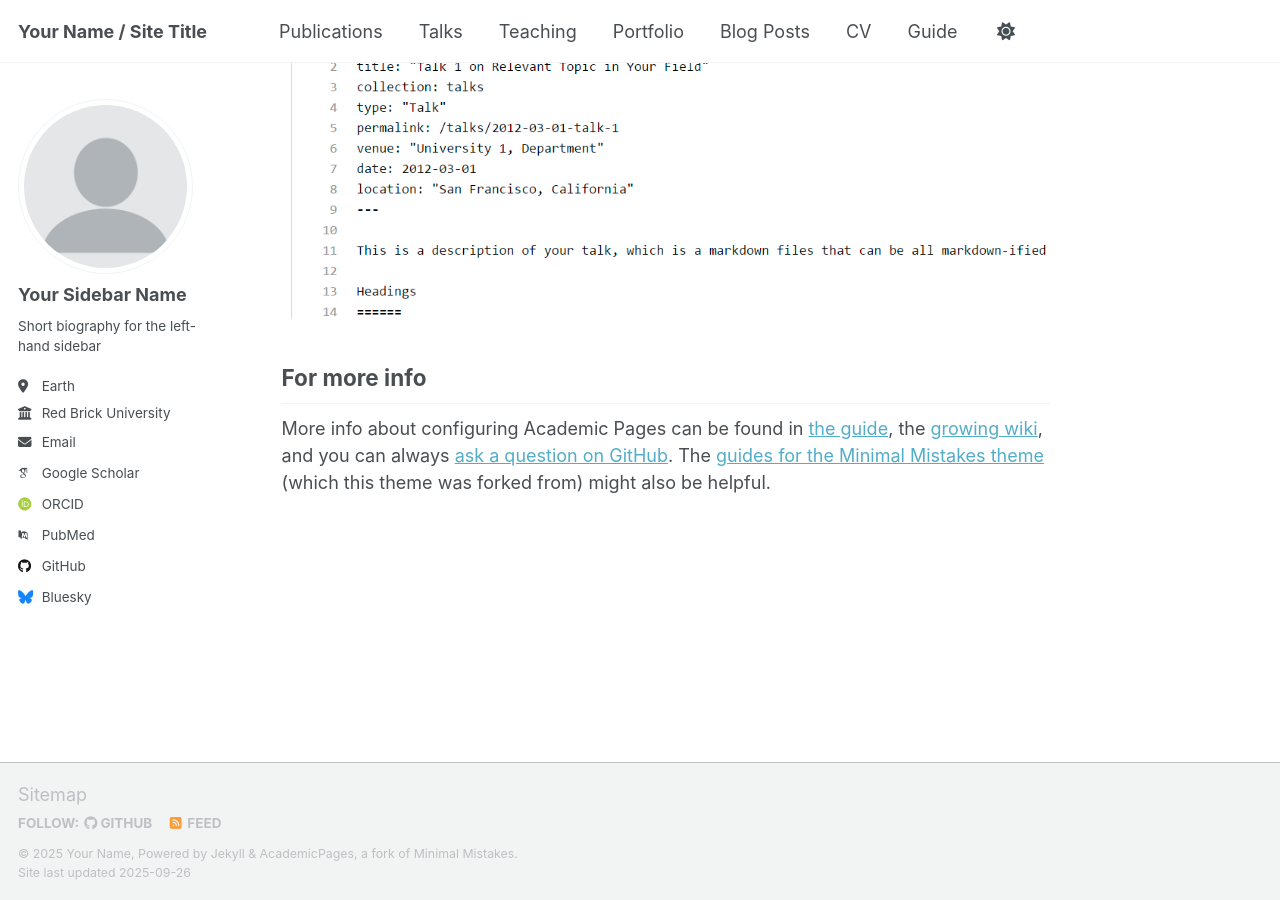
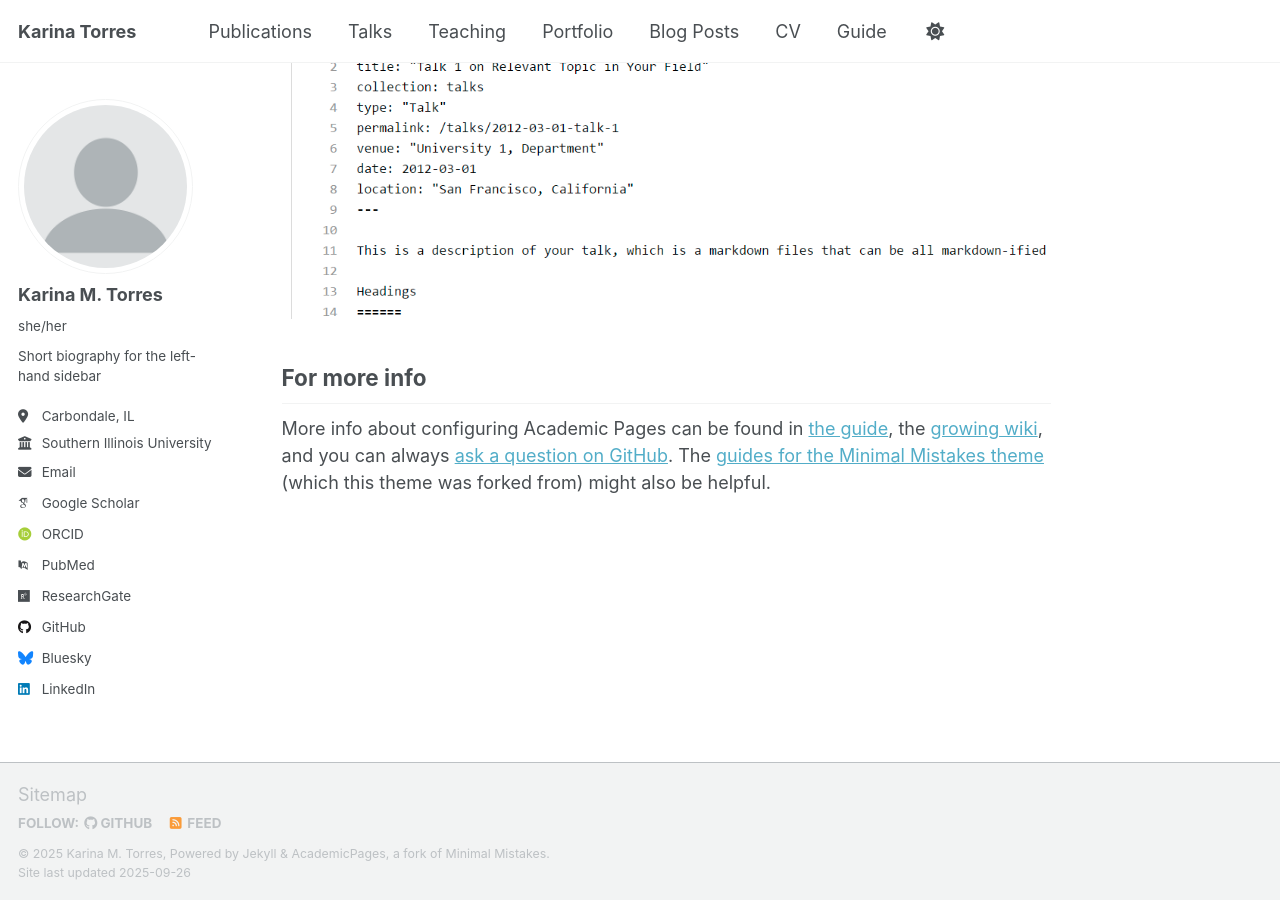
Before and after one commit to KTorres23/KTorres23.github.io, a Jekyll site: the page built from _pages/about.md, in a window 1280 px wide and 900 px high, scrolled down 2880 px. Built offline with Jekyll 4.4.1, drawn with Linux system fonts in a browser that asks for light colours; some web fonts are replaced; a script that is not in the unit is left out.

Commit message:
Update _config.yml

```diff
--- a/_config.yml
+++ b/_config.yml
@@ -9,14 +9,14 @@
 # Basic Site Settings
 locale                   : "en-US"
 site_theme               : "default" # Currently available options are "default", "air"
-title                    : "Your Name / Site Title"
+title                    : "Karina Torres"
 title_separator          : "-"
-name                     : &name "Your Name"
+name                     : &name "Karina M. Torres"
 description              : &description "Your Name's academic portfolio"   # Update this with a general description of your site, this is the default if not overridden by a page
-url                      : https://academicpages.github.io # The base hostname & protocol for your site e.g. "https://[your GitHub username].github.io",
+url                      : https://KTorres23.github.io # The base hostname & protocol for your site e.g. "https://[your GitHub username].github.io",
                                                            # or if you already have some other page hosted on Github then use "https://[your GitHub username].github.io/[Your Repo Name]"
 baseurl                  : "" # the subpath of your site, e.g. "/blog"
-repository               : "academicpages/academicpages.github.io"
+repository               : "KTorres23/KTorres23.github.io"
 
 # Site Author - The following control what appear as part of the author content on the side bar.
 #               If a field is blank the icon and link will not appear, otherwise it will be shown.
@@ -24,31 +24,31 @@ repository               : "academicpages/academicpages.github.io"
 author:
   # Biographic information
   avatar           : "profile.png"
-  name             : "Your Sidebar Name"
-  pronouns         : # example: "she/her"
+  name             : "Karina M. Torres"
+  pronouns         : "she/her" # example: "she/her"
   bio              : "Short biography for the left-hand sidebar"
-  location         : "Earth"
-  employer         : "Red Brick University"
+  location         : "Carbondale, IL"
+  employer         : "Southern Illinois University"
   uri              : # URL
   email            : "none@example.org"
 
   # Academic websites
   academia         : # URL
   arxiv            : # URL - Update with the correct link to your profile
-  googlescholar    : "https://scholar.google.com/citations?user=PS_CX0AAAAAJ"
+  googlescholar    : "https://scholar.google.com/citations?user=vulOb8MAAAAJ&hl=en&oi=ao"
   inspire-hep      : # URL
   impactstory      : # URL
   orcid            : "http://orcid.org/yourorcidurl"
   semantic         : # URL
   pubmed           : "https://www.ncbi.nlm.nih.gov/pubmed/?term=john+snow"
-  researchgate     : # URL
+  researchgate     : "https://www.researchgate.net/profile/Karina-Torres-30?ev=hdr_xprf"
   scopus           : # URL
 
   # Repositories and software development
   bitbucket        : # Username - Update with your username on the site
   codepen          : # Username
   dribbble         : # Username
-  github           : "academicpages"
+  github           : "KTorres23"
   kaggle           : # Username
   stackoverflow    : # User number or user number and name (i.e., use "1" or "1/jeff-atwood")
 
@@ -63,7 +63,7 @@ author:
   keybase          : # Username
   instagram        : # Username
   lastfm           : # Username
-  linkedin         : # Username
+  linkedin         : "karina-torres-828175299" # Username
   mastodon         : # URL
   medium           : # URL
   pinterest        : # Username
```
